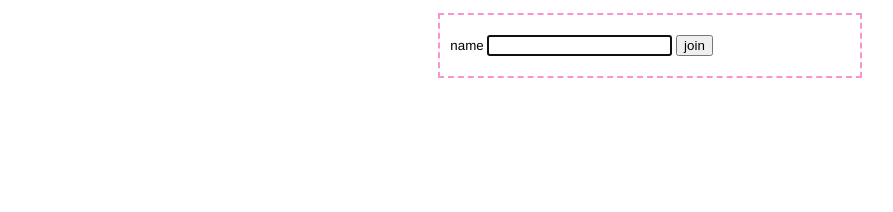
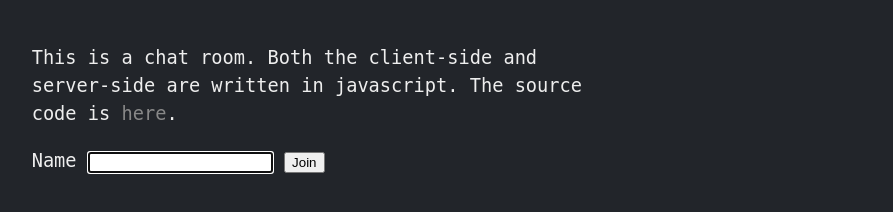
Before and after one commit to GunioRobot/chat, a website: page index.html in a window 1280 px wide. Shown: the whole page, without its empty margins (3-896 px from the left). Drawn offline with Linux system fonts and the light colour scheme; no server answers.

Commit message:
Change all the things

```diff
--- a/client.js
+++ b/client.js
@@ -219,7 +219,7 @@ function addMessage (from, text, time, _class) {
   // If the current user said this, add a special css class
   var nick_re = new RegExp(CONFIG.nick);
   if (nick_re.exec(text))
-  //  messageElement.addClass("personal");
+    messageElement.addClass("personal");
 
   // replace URLs with links
   text = text.replace(util.urlRE, '<a target="_blank" href="$&">$&</a>');
--- a/index.html
+++ b/index.html
@@ -10,10 +10,15 @@
       <div id="connect">
         <form action="#">
           <fieldset>
+            <p>
+              This is a chat room. Both the client-side and server-side are
+              written in javascript. The source code is
+              <a href="http://github.com/ry/node_chat/tree/master">here</a>.
+            </p>
 
-            <label for="nick">name</label>
+            <label for="nick">Name</label>
             <input id="nickInput" class="text"type="text" name="nick" value=""/>
-            <input id="connectButton" class="button" type="submit" name="" value="join"/>
+            <input id="connectButton" class="button" type="submit" name="" value="Join"/>
 
           </fieldset>
         </form>
@@ -167,7 +172,8 @@
          <td class="msg-text">http://www.gnu.org/software/unrtf/unrtf.html</td>
         </tr></table>
         <table class="message"><tr><td class="date">20:20</td><td valign="top" class="nick">catalystmediastu</td>
-         <td class="msg-text">bougyman: Thanks, that looks like a good tool too. I'll look into them both a little                                  more.
+         <td class="msg-text">bougyman: Thanks, that looks like a good tool too. I'll look into them both a little
+                                  more.
          </td>
         </tr></table>
       </div>
--- a/style.css
+++ b/style.css
@@ -2,39 +2,32 @@ body {
   padding: 0;
   margin: 0;
 }
-
 body, #entry {
-  background-color: #fff;
-  font-family: Helvetica, sans-serif;
-  margin: 0;
-  padding: 0;
-  color: #000;
+  background: #22252a;
+  color: #eee;
 }
-
 body, table {
-  font-size: 10pt;
+  font-family: DejaVu Sans Mono, fixed;
+  font-size: 14pt;
   line-height: 150%;
 }
-
 tr,td,table {
   padding: 0;
   margin: 0;
   outline-width: 0;
   border-width: 0;
 }
-
 table {
   border-collapse: collapse;
   border-spacing: 0
 }
 
 
-a { text-decoration: none; color: #0B0974; }
-a:hover { text-decoration: underline; color: #0B0974; }
-
+a { text-decoration: none; color: #888; }
+a:hover { text-decoration: underline; color: #aaa; }
 
 #loading, #connect {
-  background: #fff;
+  background: #22252a;
   position: fixed;
   top: 0;
   left: 0;
@@ -47,14 +40,9 @@ a:hover { text-decoration: underline; color: #0B0974; }
 #connect { z-index: 10000001; }
 
 #loading p, #connect fieldset  {
-  font-family: Helvetica, sans-serif;
+  font-family: DejaVu Sans Mono, fixed;
   width: 30em;
   border: 0;
-  margin-left: auto;
-  margin-right: auto;
-  border: 2px dashed #f995cd;
-  padding-top: 20px;
-  padding-bottom: 20px;
 }
 
 #toolbar {
@@ -62,7 +50,7 @@ a:hover { text-decoration: underline; color: #0B0974; }
   color: #fff;
   width: 100%;
   bottom: 0;
-  border-top: dotted 1px #F59696
+  background: #733;
 }
 
 #entry {
@@ -70,9 +58,9 @@ a:hover { text-decoration: underline; color: #0B0974; }
   font-size: inherit;
   padding: 1em;
   margin: 0;
-  border: 1px dotted #333;
+  border-width: 0;
   outline-width: 0;
-  /* clear: both; */
+  clear: both;
 }
 
 #log {
@@ -84,9 +72,9 @@ a:hover { text-decoration: underline; color: #0B0974; }
 }
 
 /* not very important info */
-.notice td, .join td, .part td, .message .date { color: #514ED9; }
+.notice td, .join td, .part td, .message .date { color: #555; }
 .error td { color: #933; }
-.personal .nick, .notice .nick { color: #514ED9; }
+.personal .nick, .notice .nick { color: #cd5; }
 
 .message {
   margin: 0.1em 0;
@@ -109,15 +97,12 @@ a:hover { text-decoration: underline; color: #0B0974; }
   margin: 0;
   padding: 0;
   list-style: none;
-  display: none;
 }
 
 #toolbar li {
   display: block;
-  float: right;
+  float: left;
   margin: 0 2em 0 0;
-  color: #000;
-  font-size: 10pt;
 }
 
 #usersLink {
```
